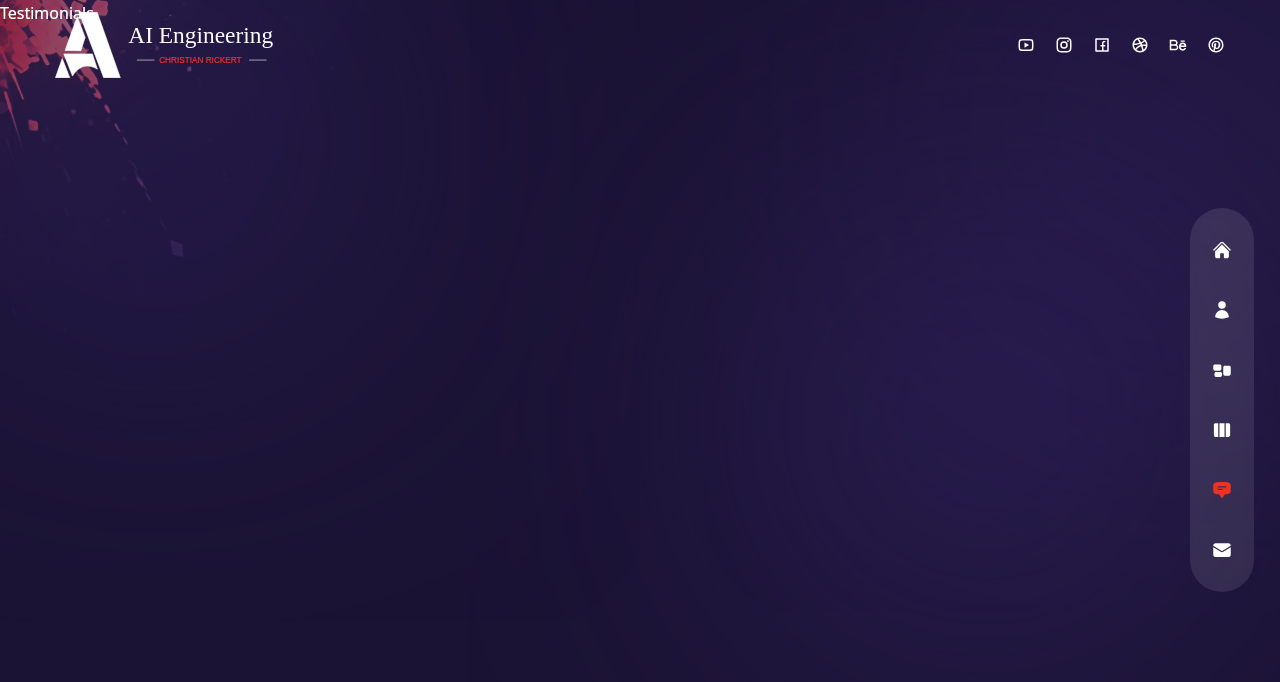
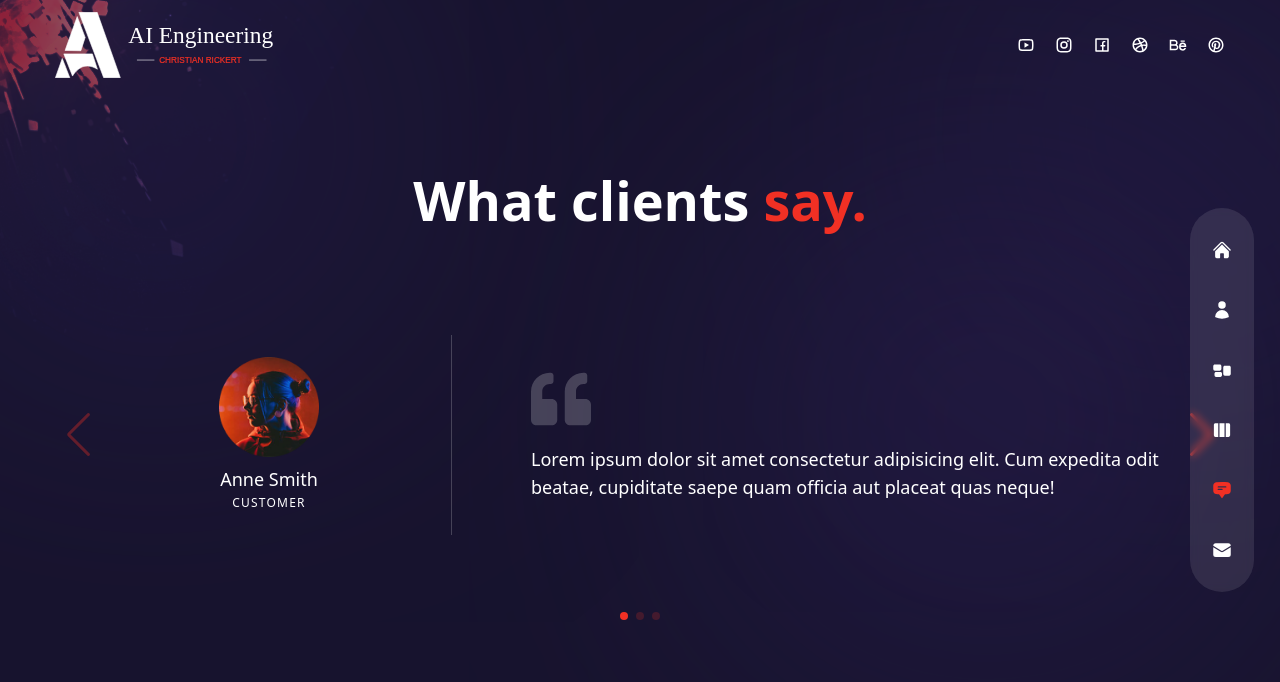
Before and after one commit to ChubbyChuckles/AIEngineering_Website, a Next.js app: page /testimonials in a window 1280 px wide. Shown: the top 682 px of the page. Built offline with nearby package versions, Linux system fonts and the light colour scheme.

Commit message:
Testimonials Done - Video 2:40:30

```diff
--- a/components/TestimonialSlider.js
+++ b/components/TestimonialSlider.js
@@ -1,30 +1,98 @@
 // testimonial data
 const testimonialData = [
   {
-    image: '/t-avt-1.png',
-    name: 'Anne Smith',
-    position: 'Customer',
+    image: "/t-avt-1.png",
+    name: "Anne Smith",
+    position: "Customer",
     message:
-      'Lorem ipsum dolor sit amet consectetur adipisicing elit. Cum expedita odit beatae, cupiditate saepe quam officia aut placeat quas neque!',
+      "Lorem ipsum dolor sit amet consectetur adipisicing elit. Cum expedita odit beatae, cupiditate saepe quam officia aut placeat quas neque!",
   },
   {
-    image: '/t-avt-2.png',
-    name: 'Jane Doe',
-    position: 'Customer',
+    image: "/t-avt-2.png",
+    name: "Jane Doe",
+    position: "Customer",
     message:
-      'Lorem ipsum dolor sit amet consectetur adipisicing elit. Cum expedita odit beatae, cupiditate saepe quam officia aut placeat quas neque!',
+      "Lorem ipsum dolor sit amet consectetur adipisicing elit. Cum expedita odit beatae, cupiditate saepe quam officia aut placeat quas neque!",
   },
   {
-    image: '/t-avt-3.png',
-    name: 'Jhon Doe',
-    position: 'Customer',
+    image: "/t-avt-3.png",
+    name: "John Doe",
+    position: "Customer",
     message:
-      'Lorem ipsum dolor sit amet consectetur adipisicing elit. Cum expedita odit beatae, cupiditate saepe quam officia aut placeat quas neque!',
+      "Lorem ipsum dolor sit amet consectetur adipisicing elit. Cum expedita odit beatae, cupiditate saepe quam officia aut placeat quas neque!",
   },
 ];
 
+// import swiper react components
+import { Swiper, SwiperSlide } from "swiper/react";
+
+// import swiper styles
+import "swiper/css";
+import "swiper/css/navigation";
+import "swiper/css/pagination";
+
+// import required modules
+import { Navigation, Pagination } from "swiper";
+
+// icons
+import { FaQuoteLeft } from "react-icons/fa";
+
+// next image
+import Image from "next/image";
+
 const TestimonialSlider = () => {
-  return <div>Testimonial Slider</div>;
+  return (
+    <Swiper
+      navigation={true}
+      pagination={{
+        clickable: true,
+      }}
+      modules={[Navigation, Pagination]}
+      className="h-[400px]"
+    >
+      {testimonialData.map((person, index) => {
+        return (
+          <SwiperSlide key={index}>
+            <div className="flex flex-col items-center md:flex-row gap-x-8 h-full px-16">
+              {/* avatar, name, position */}
+              <div
+                className="w-full max-w-[300px] flex flex-col xl:justify-center
+              items-center relative mx-auto xl:mx-0"
+              >
+                <div className="flex flex-col justify-center text-center">
+                  {/* avatar */}
+                  <div className="mb-2 mx-auto">
+                    <Image src={person.image} width={100} height={100} alt="" />
+                  </div>
+                  {/* name */}
+                  <div className="text-lg">{person.name}</div>
+                  {/* position */}
+                  <div className="text-[12px] uppercase font-extralight tracking-widest">
+                    {person.position}
+                  </div>
+                </div>
+              </div>
+              {/* quote & message*/}
+              <div
+                className="flex-1 flex flex-col justify-center
+              before:w-[1px] xl:before:bg-white/20 xl:before:absolute xl:before:left-0
+              xl:before:h-[200px] relative xl:pl-20"
+              >
+                {/* quote icon */}
+                <div className="mb-4">
+                  <FaQuoteLeft className="text-4xl xl:text-6xl text-white/20 mx-auto md:mx-0" />
+                </div>
+                {/* message */}
+                <div className="xl:text-lg text-center md:text-left">
+                  {person.message}
+                </div>
+              </div>
+            </div>
+          </SwiperSlide>
+        );
+      })}
+    </Swiper>
+  );
 };
 
 export default TestimonialSlider;
--- a/pages/testimonials/index.js
+++ b/pages/testimonials/index.js
@@ -1,5 +1,36 @@
+// components
+import TestimonialSlider from "../../components/TestimonialSlider";
+
+// framer motion
+import { motion } from "framer-motion";
+import { fadeIn } from "../../variants";
+
 const Testimonials = () => {
-  return <div>Testimonials</div>;
+  return (
+    <div className="h-full bg-primary/30 py-32 text-center">
+      <div className="container mx-auto h-full flex flex-col justify-center">
+        {/* title */}
+        <motion.h2
+          variants={fadeIn("up", 0.2)}
+          initial="hidden"
+          animate="show"
+          exit="hidden"
+          className="h2 mb-8 xl:mb-0"
+        >
+          What clients <span className="text-accent">say.</span>
+        </motion.h2>
+        {/* slider */}
+        <motion.div
+          variants={fadeIn("up", 0.4)}
+          initial="hidden"
+          animate="show"
+          exit="hidden"
+        >
+          <TestimonialSlider />
+        </motion.div>
+      </div>
+    </div>
+  );
 };
 
 export default Testimonials;
```
